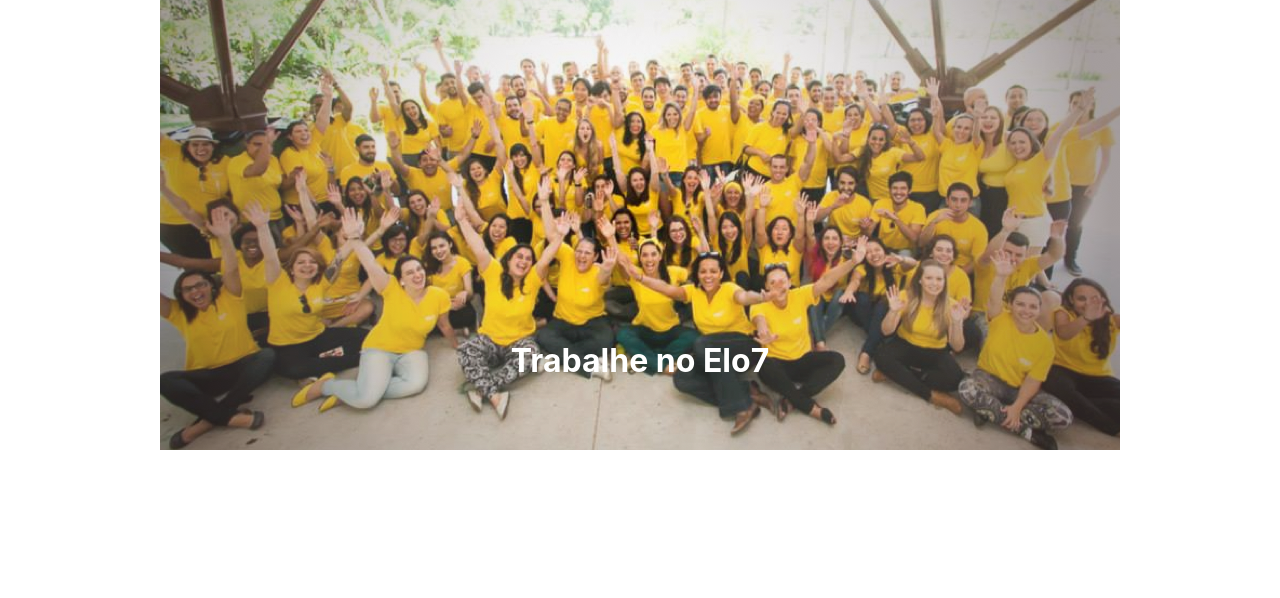
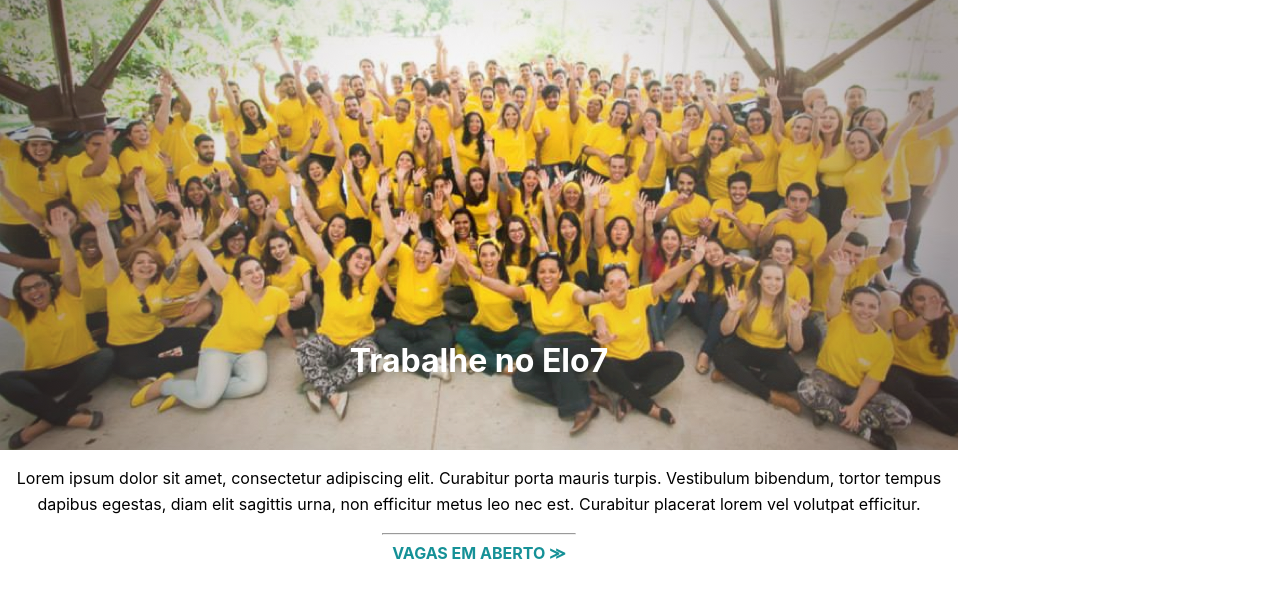
Before and after one commit to arpesam/elo7-test, a React (Create React App) app: page / in a window 1280 px wide. Shown: the top 598 px of the page. Built offline with nearby package versions, Linux system fonts and the light colour scheme.

Commit message:
added header paragraph and link to job positions

```diff
--- a/src/App.css
+++ b/src/App.css
@@ -8,8 +8,18 @@
   align-items: center;
 }
 
+.container {
+  max-width: 958px;
+}
+
 h1, h2 {
   margin: 0;
 }
 
-/* Header */
+p {
+  line-height: 1.6em;
+}
+
+hr {
+  width: 20%;
+}
--- a/src/components/header/Header.css
+++ b/src/components/header/Header.css
@@ -12,3 +12,10 @@
 .header h1 {
   margin-bottom: 70px;
 }
+
+.link-open-positions {
+  text-transform: uppercase;
+  text-decoration: none;
+  font-weight: bold;
+  color: #159197;
+}
--- a/src/components/header/Header.jsx
+++ b/src/components/header/Header.jsx
@@ -4,10 +4,21 @@
 
 const Header = () => {
   return (
-    <div>
+    <div className="header-container container">
       <div className="header">
         <h1>Trabalhe no Elo7</h1>
       </div>
+      <div>
+        <p>
+          Lorem ipsum dolor sit amet, consectetur adipiscing elit. Curabitur porta mauris turpis.
+          Vestibulum bibendum, tortor tempus dapibus egestas, diam elit sagittis urna, non efficitur
+          metus leo nec est. Curabitur placerat lorem vel volutpat efficitur.
+        </p>
+      </div>
+      <hr></hr>
+      <a href="https://elo7.gupy.io/" className="link-open-positions" >
+        Vagas em Aberto &#8811;
+      </a>
     </div>
   )
 }
```
